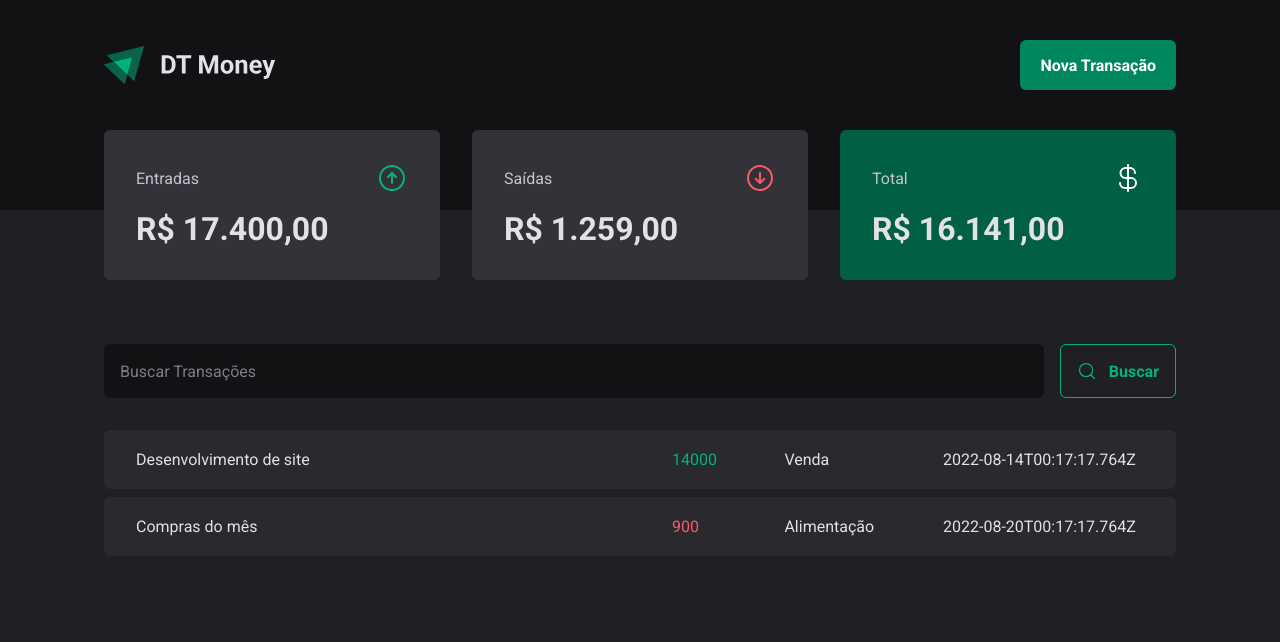
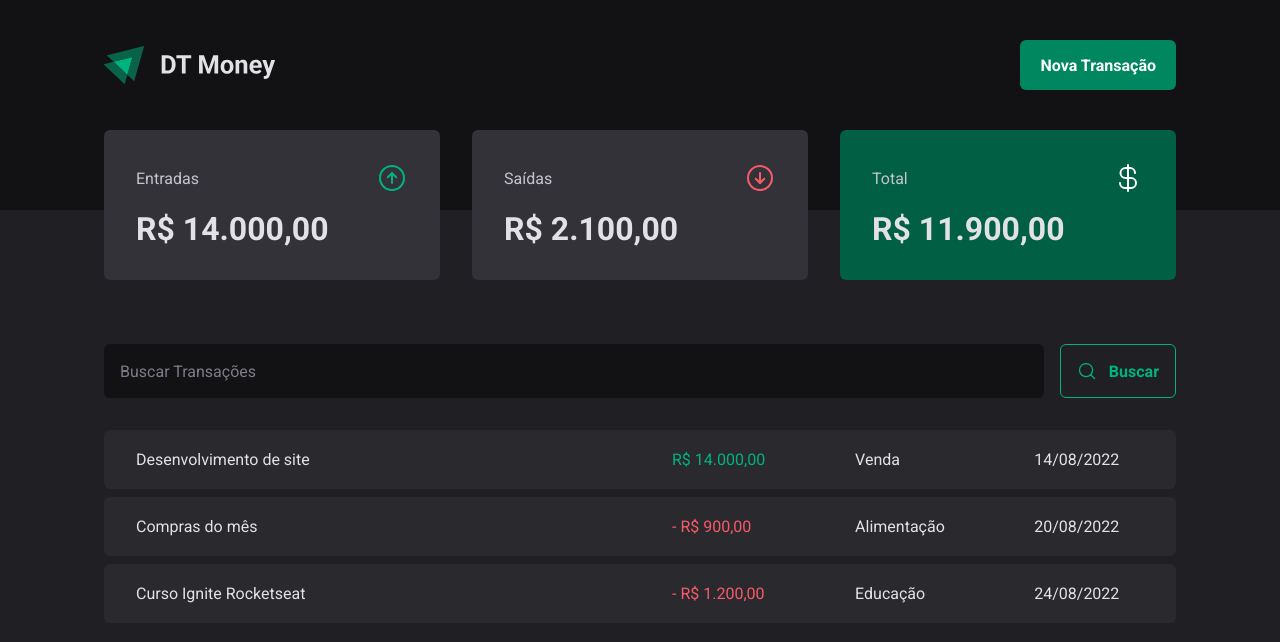
Before and after one commit to fernandobfr10/dt-money, a React (Vite) app: page / in a window 1280 px wide. Shown: the top 642 px of the page. Built offline with nearby package versions, Linux system fonts and the light colour scheme; data requests are answered from the project's data file.

Commit message:
feature: Created Utils for Format Price && Date

```diff
--- a/server.json
+++ b/server.json
@@ -15,6 +15,14 @@
       "category": "Alimentação",
       "price": 900,
       "createdAt": "2022-08-20T00:17:17.764Z"
+    },
+    {
+      "id": 3,
+      "description": "Curso Ignite Rocketseat",
+      "type": "outcome",
+      "category": "Educação",
+      "price": 1200,
+      "createdAt": "2022-08-24T00:17:17.764Z"
     }
   ]
 }
--- a/src/components/Summary/index.tsx
+++ b/src/components/Summary/index.tsx
@@ -4,9 +4,28 @@ import { ArrowCircleDown, ArrowCircleUp, CurrencyDollar } from 'phosphor-react'
 import { TransactionsContext } from '../../contexts/TransactionsContext'
 
 import { SummaryCard, SummaryContainer } from './styles'
+import { priceFormatter } from '../../utils/formatter'
 
 export function Summary() {
   const { transactions } = useContext(TransactionsContext)
+
+  const summary = transactions.reduce(
+    (accumulator, transaction) => {
+      if (transaction.type === 'income') {
+        accumulator.income += transaction.price
+        accumulator.total += transaction.price
+      } else {
+        accumulator.outcome += transaction.price
+        accumulator.total -= transaction.price
+      }
+      return accumulator
+    },
+    {
+      income: 0,
+      outcome: 0,
+      total: 0,
+    }
+  )
 
   return (
     <SummaryContainer>
@@ -15,7 +34,7 @@ export function Summary() {
           <span>Entradas</span>
           <ArrowCircleUp size={32} color="#00b37e" />
         </header>
-        <strong>R$ 17.400,00</strong>
+        <strong>{priceFormatter.format(summary.income)}</strong>
       </SummaryCard>
 
       <SummaryCard>
@@ -23,7 +42,7 @@ export function Summary() {
           <span>Saídas</span>
           <ArrowCircleDown size={32} color="#f75a68" />
         </header>
-        <strong>R$ 1.259,00</strong>
+        <strong>{priceFormatter.format(summary.outcome)}</strong>
       </SummaryCard>
 
       <SummaryCard variant="green">
@@ -31,7 +50,7 @@ export function Summary() {
           <span>Total</span>
           <CurrencyDollar size={32} color="#fff" />
         </header>
-        <strong>R$ 16.141,00</strong>
+        <strong>{priceFormatter.format(summary.total)}</strong>
       </SummaryCard>
     </SummaryContainer>
   )
--- a/src/pages/Transactions/index.tsx
+++ b/src/pages/Transactions/index.tsx
@@ -11,6 +11,7 @@ import {
   TransactionsContainer,
   TransactionsTable,
 } from './styles'
+import { dateFormatter, priceFormatter } from '../../utils/formatter'
 
 export function Transactions() {
   const { transactions } = useContext(TransactionsContext)
@@ -28,11 +29,13 @@ export function Transactions() {
                 <td width="50%">{transaction.description}</td>
                 <td>
                   <PriceHighLight variant={transaction.type}>
-                    {transaction.price}
+                    {transaction.type === 'income'
+                      ? priceFormatter.format(transaction.price)
+                      : `- ${priceFormatter.format(transaction.price)}`}
                   </PriceHighLight>
                 </td>
                 <td>{transaction.category}</td>
-                <td>{transaction.createdAt}</td>
+                <td>{dateFormatter.format(new Date(transaction.createdAt))}</td>
               </tr>
             ))}
           </tbody>
--- /dev/null
+++ b/src/utils/formatter.ts
@@ -0,0 +1,6 @@
+export const dateFormatter = new Intl.DateTimeFormat('pt-BR')
+
+export const priceFormatter = new Intl.NumberFormat('pt-BR', {
+  style: 'currency',
+  currency: 'BRL',
+})
```
